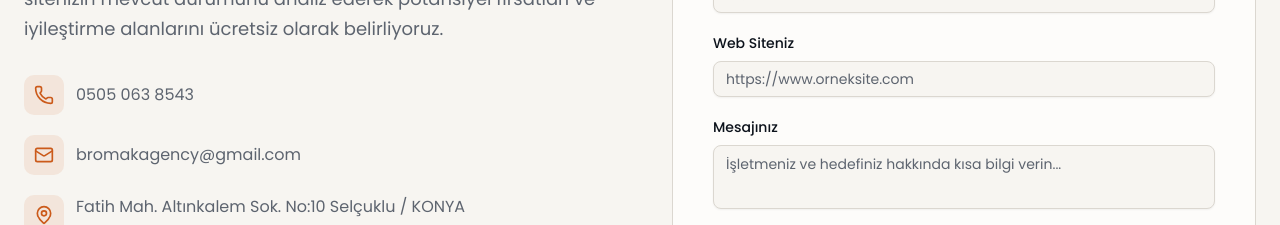
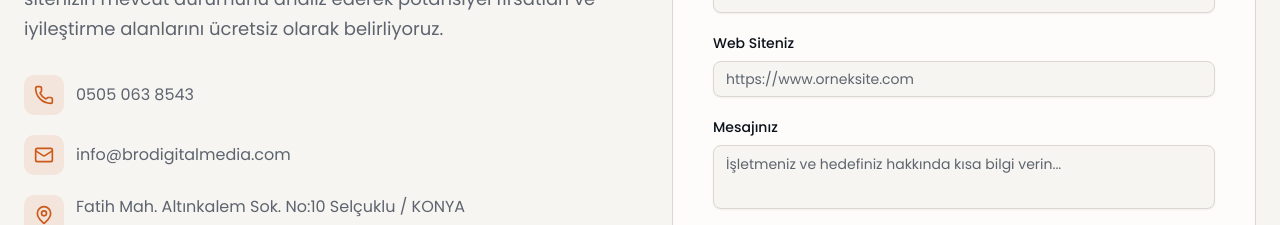
Before and after one commit to aaydogaan/konya-seo, a Next.js app: page / in a window 1280 px wide. Shown: the part 8420-8645 px from the top of the page. Built offline with nearby package versions, Linux system fonts and the light colour scheme.

Commit message:
Update contact email in contact-cta component

```diff
--- a/components/contact-cta.tsx
+++ b/components/contact-cta.tsx
@@ -47,7 +47,7 @@ export function ContactCTA() {
                 <div className="flex h-10 w-10 items-center justify-center rounded-lg bg-accent/10">
                   <Mail className="h-5 w-5 text-accent" />
                 </div>
-                bromakagency@gmail.com
+                info@brodigitalmedia.com
               </a>
               <div className="flex items-start gap-3 text-base text-muted-foreground">
                 <div className="flex h-10 w-10 shrink-0 items-center justify-center rounded-lg bg-accent/10">
```
